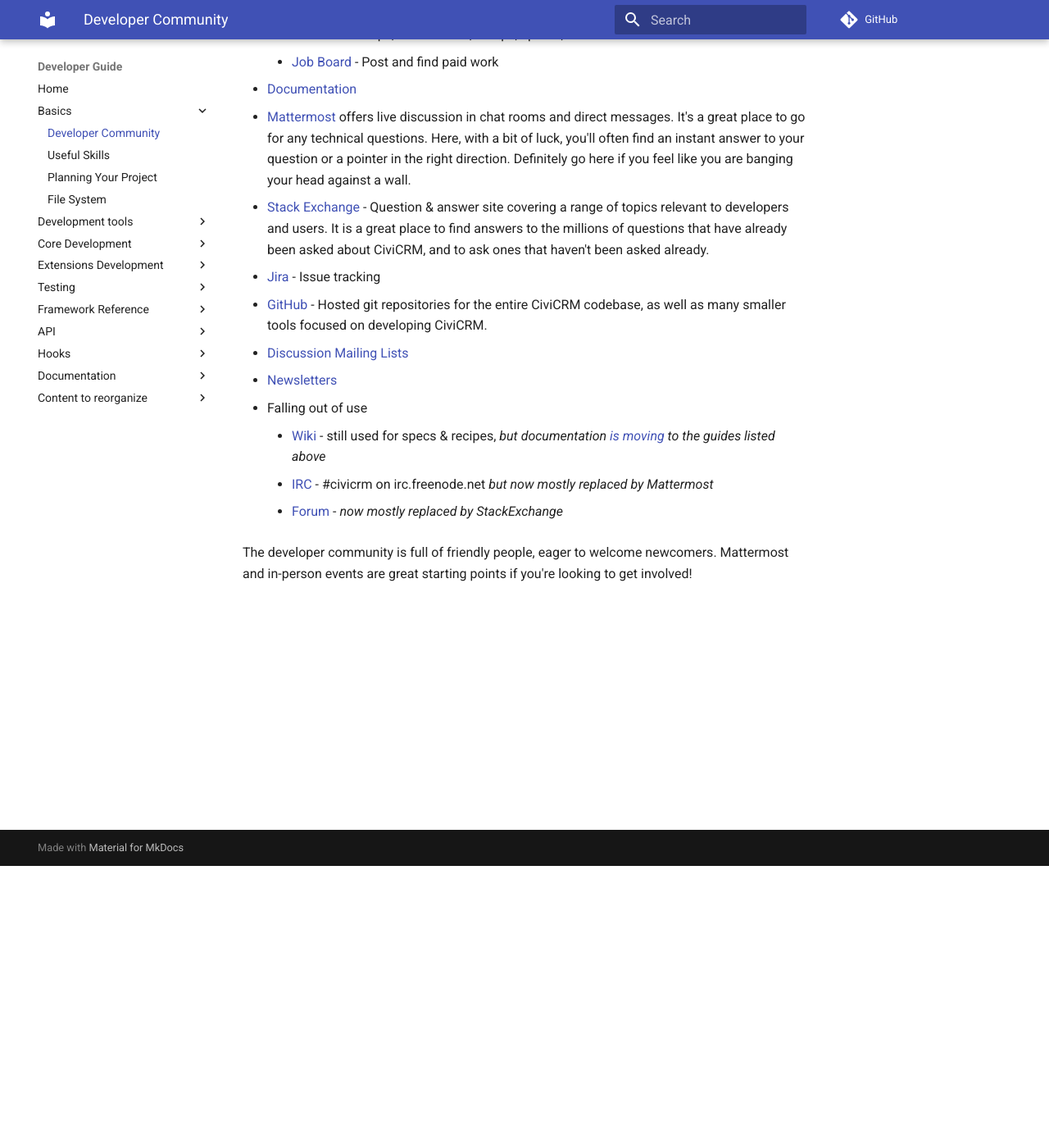
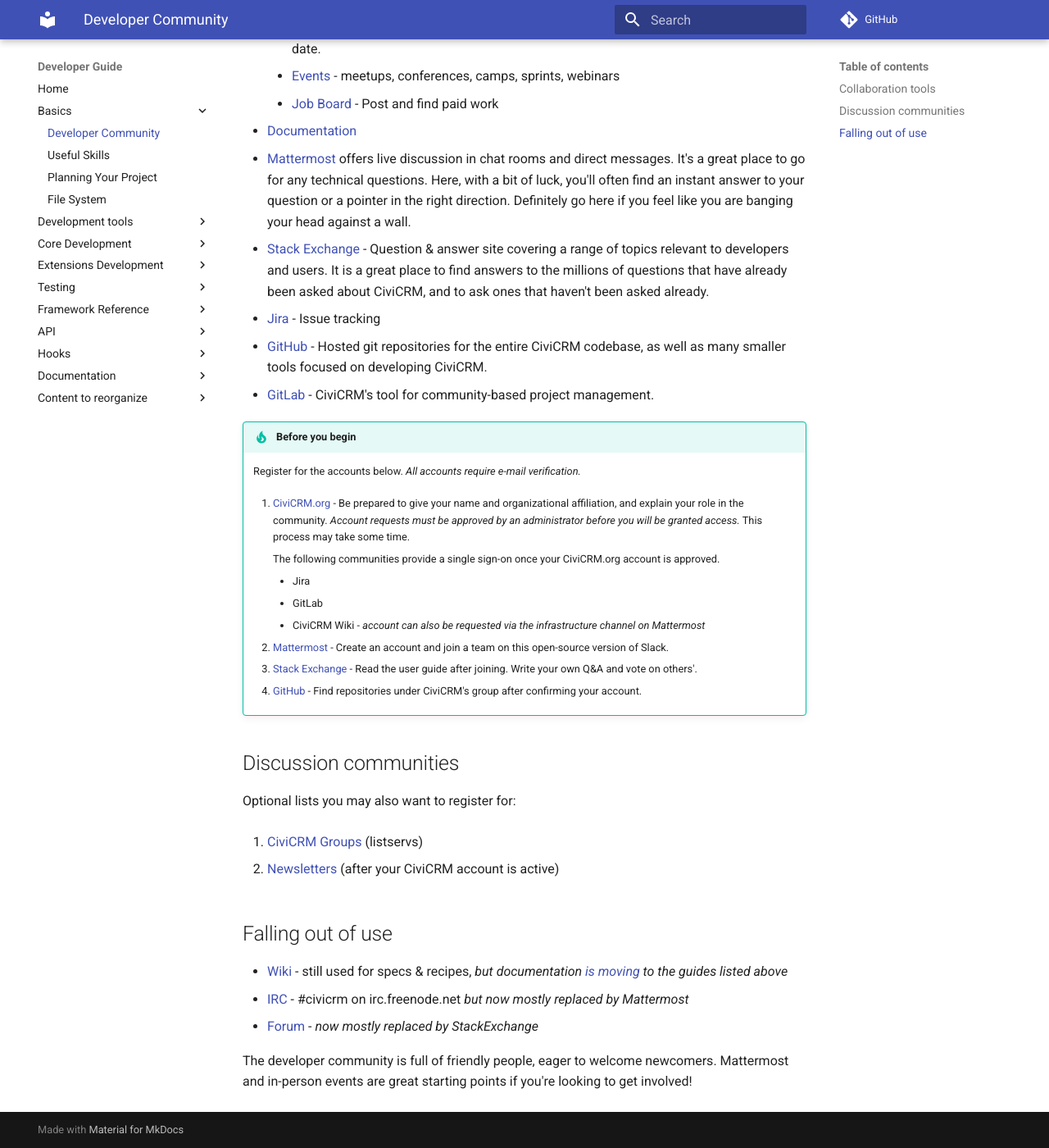
Before and after one commit to civicrm/civicrm-dev-docs, an MkDocs documentation site: the page built from docs/basics/community.md, in a window 1280 px wide and 1400 px high, scrolled down 344 px. Shown: the whole window at 82% size. Built offline with MkDocs 1.6.1 and Material for MkDocs 9.7.7, drawn with Linux system fonts in a browser that asks for light colours; comment, search, counter and statistics services are not loaded; old or Windows-style settings are respelled for this version of MkDocs.

Commit message:
Developer Community - Add registration links & instructions

```diff
--- a/docs/basics/community.md
+++ b/docs/basics/community.md
@@ -1,7 +1,8 @@
 # CiviCRM Developer Community
 
-Developers from around the globe use the following systems to communicate and
-collaborate:
+## Collaboration tools
+
+Developers from around the globe use the following systems to communicate and collaborate:
 
 -   [CiviCRM.org](https://civicrm.org)
     -   [Extensions](https://civicrm.org/extensions) publishing
@@ -14,14 +15,42 @@
 -   [Stack Exchange](http://civicrm.stackexchange.com/) - Question & answer site covering a range of topics relevant to developers and users. It is a great place to find answers to the millions of questions that have already been asked about CiviCRM, and to ask ones that haven't been asked already.
 -   [Jira](https://issues.civicrm.org/jira) - Issue tracking
 -   [GitHub](https://github.com/civicrm) - Hosted git repositories for the entire CiviCRM codebase, as well as many smaller tools focused on developing CiviCRM.
--   [Discussion Mailing Lists](https://lists.civicrm.org/lists/)
--   [Newsletters](https://civicrm.org/civicrm/mailing/subscribe)
--   Falling out of use
-    -   [Wiki] - still used for specs & recipes, *but documentation
+-   [GitLab](https://lab.civicrm.org) - CiviCRM's tool for community-based project management.
+
+!!! tip "Before you begin"
+
+    Register for the accounts below. *All accounts require e-mail verification.*
+
+    1.  [CiviCRM.org](https://civicrm.org/user/register) - Be prepared to give your name and organizational affiliation, and explain your role in the community.
+        *Account requests must be approved by an administrator before you will be granted access.* This process may take some time.
+
+        The following communities provide a single sign-on once your CiviCRM.org account is approved.
+
+         -   Jira
+         -   GitLab
+         -   CiviCRM Wiki - *account can also be requested via the infrastructure channel on Mattermost*
+
+    2.  [Mattermost](https://chat.civicrm.org/signup_email) - Create an account and join a team on this open-source version of Slack.
+
+    3.  [Stack Exchange](https://civicrm.stackexchange.com/users/signup?ssrc=head&returnurl=https%3a%2f%2fcivicrm.stackexchange.com%2f) - Read the user guide after joining. Write your own Q&A and vote on others'.
+
+    4.  [GitHub](https://github.com/join?source=header) - Find repositories under CiviCRM's group after confirming your account.
+
+## Discussion communities
+
+Optional lists you may also want to register for:
+
+1.  [CiviCRM Groups](https://lists.civicrm.org/lists/firstpasswd/)  (listservs)
+
+2.  [Newsletters](https://civicrm.org/civicrm/mailing/subscribe) (after your CiviCRM account is active)
+
+## Falling out of use
+
+-   [Wiki] - still used for specs & recipes, *but documentation
         [is moving][migration] to the guides listed above*
-    -   [IRC](http://irc.civicrm.org/) - #civicrm on irc.freenode.net
+-   [IRC](http://irc.civicrm.org/) - #civicrm on irc.freenode.net
         *but now mostly replaced by Mattermost*
-    -   [Forum](https://forum.civicrm.org/) - *now mostly replaced by
+-   [Forum](https://forum.civicrm.org/) - *now mostly replaced by
         StackExchange*
 
 [wiki]: https://wiki.civicrm.org/confluence/display/CRMDOC/CiviCRM+Documentation
```
